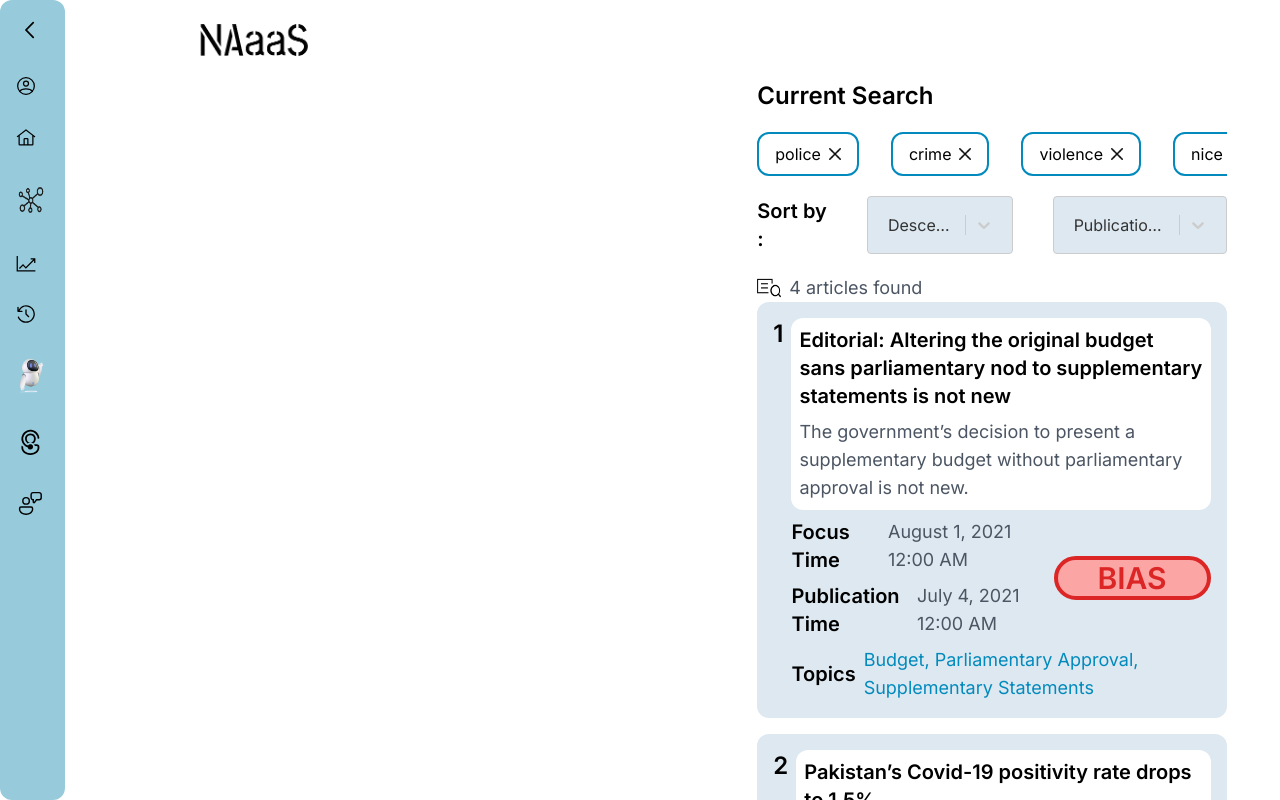
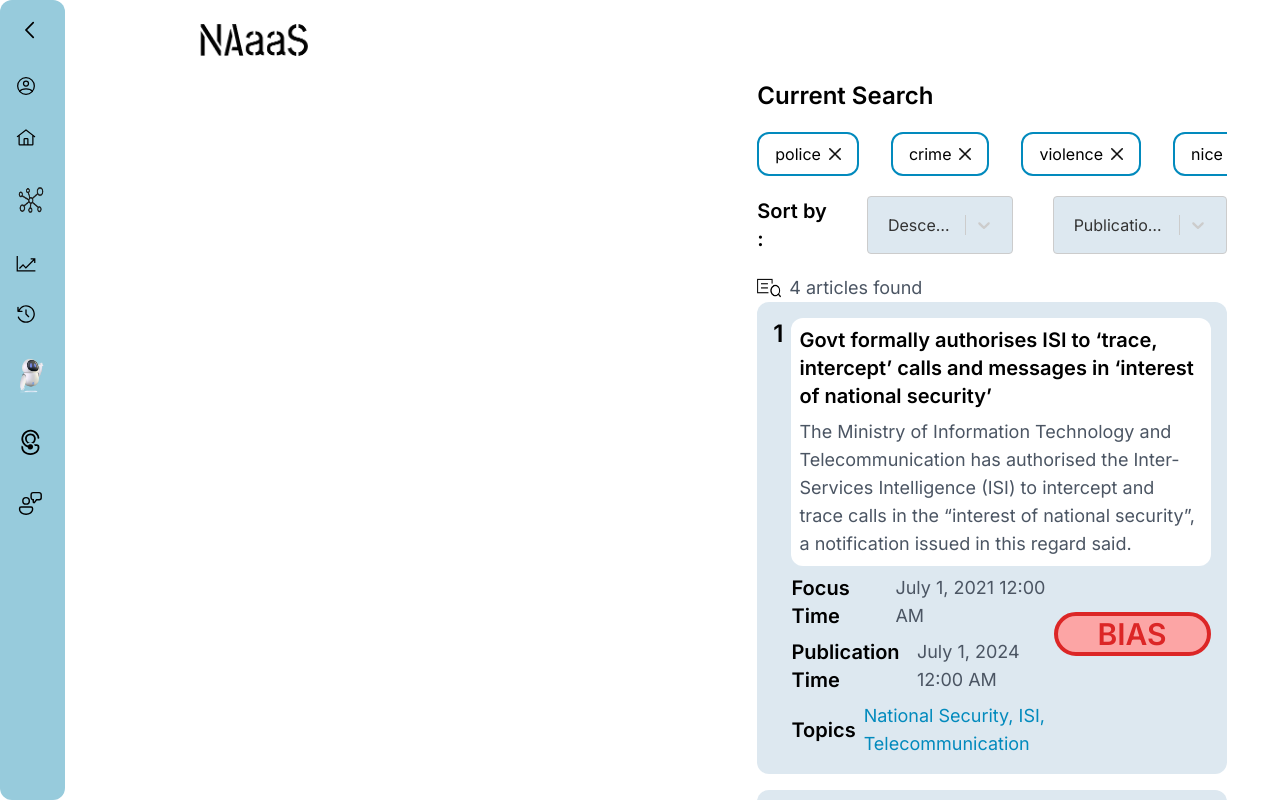
Before and after one commit to PCN-LAB/naas-frontend, a React (Create React App) app: page /news-analytics in a window 1280 px wide. Shown: the top 800 px of the page. Built offline with nearby package versions, Linux system fonts and the light colour scheme; the HTML template or start-up script is replaced by a standard one.

Commit message:
News date changed

```diff
--- a/src/components/NewsList.js
+++ b/src/components/NewsList.js
@@ -14,7 +14,7 @@ function NewsList() {
             Inter-Services Intelligence (ISI) to intercept and trace calls in the “interest of national security”,
             a notification issued in this regard said.`,
             focusTime: '2021-07-01T00:00:00Z',
-            publicationTime: '2021-07-01T00:00:00Z',
+            publicationTime: '2024-07-01T00:00:00Z',
             topics: ['National Security', 'ISI', 'Telecommunication'],
             location: 'Islamabad',
             isBiased: true
```
